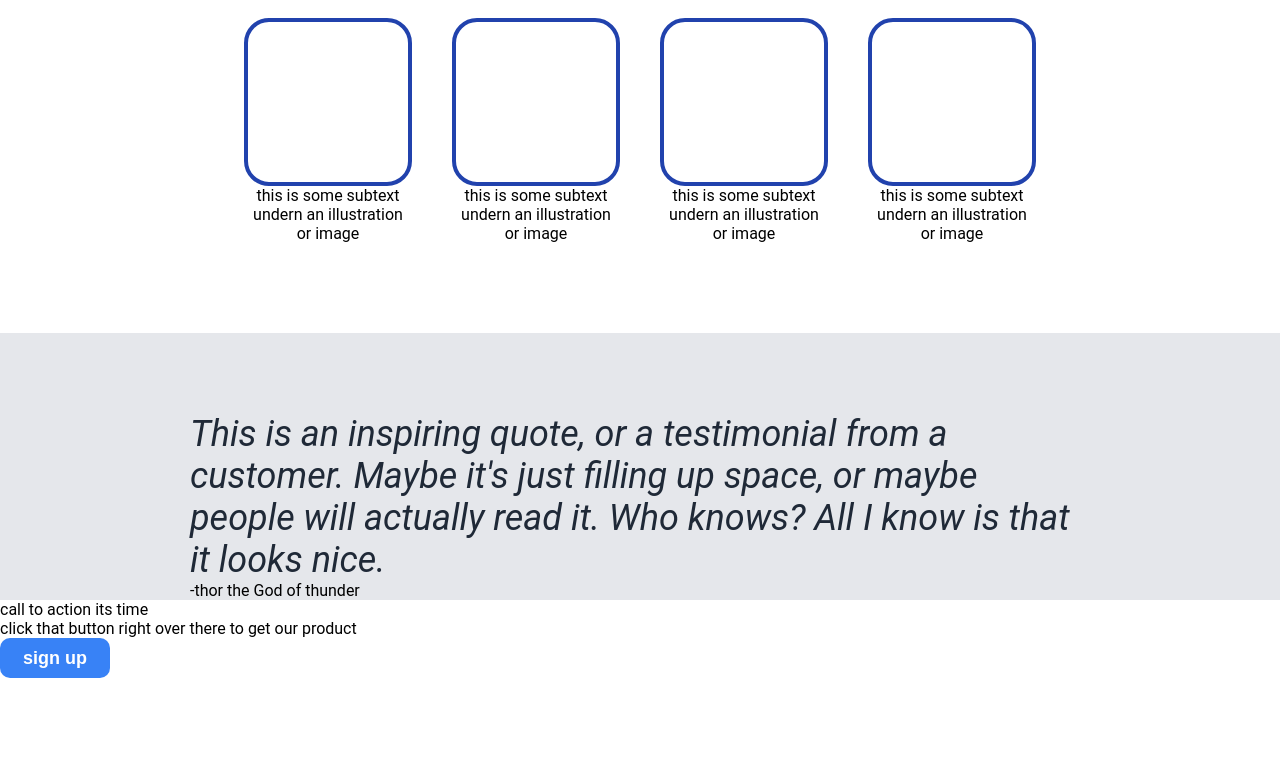
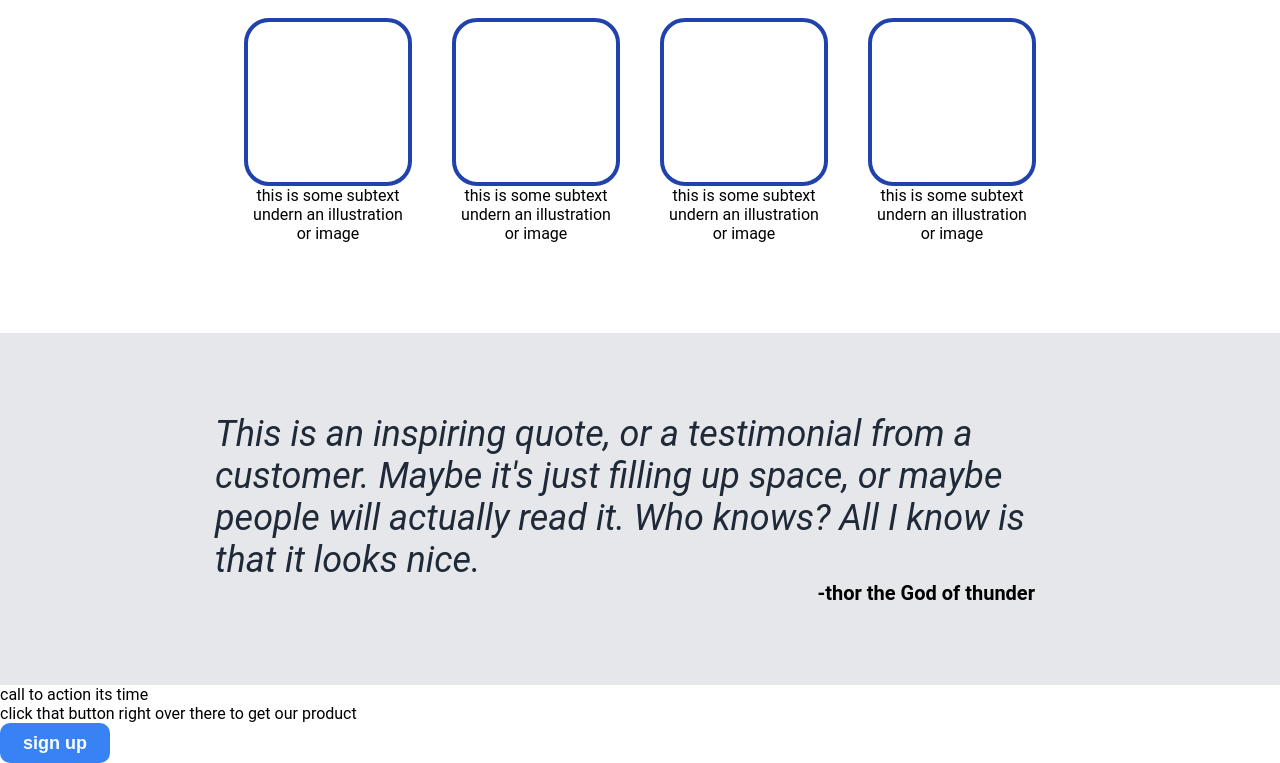
Before and after one commit to Gabx-israel/Landing_Page, a plain HTML site: page index.html in a window 1280 px wide. Shown: the part 559-1322 px from the top of the page. Before the commit the page ends 1237 px from the top, so only its background shows below. Drawn offline with Linux system fonts and the light colour scheme.

Commit message:
we have finished the third container we begin on the fourth next

```diff
--- a/index.html
+++ b/index.html
@@ -77,7 +77,7 @@
                 Maybe it's just filling up space, or maybe people will actually
                 read it. Who knows? All I know is that it looks nice.
             </div>
-            <div>-thor the God of thunder</div>
+            <div class="text2">-thor the God of thunder</div>
         </div>
     </div>
 
--- a/style.css
+++ b/style.css
@@ -138,7 +138,9 @@ img {
 
                                     /* now we work on the third container */
 .third-container {
-    padding-top: 80px; ;
+    padding-top: 80px;
+    padding-bottom: 80px;
+
     display: flex;
     justify-content: center;
     align-items: center;
@@ -155,5 +157,14 @@ img {
     font-size: 36px;
     font-style: italic;
     color: #1F2937;
-    width: 900px;
+    width: 850px;
 }
+
+.text2 {
+    display: flex;
+    justify-content: end;
+    align-items: center;
+    padding-right: 30px;
+    font-size: 20px;
+    font-weight: bold;
+}
```
